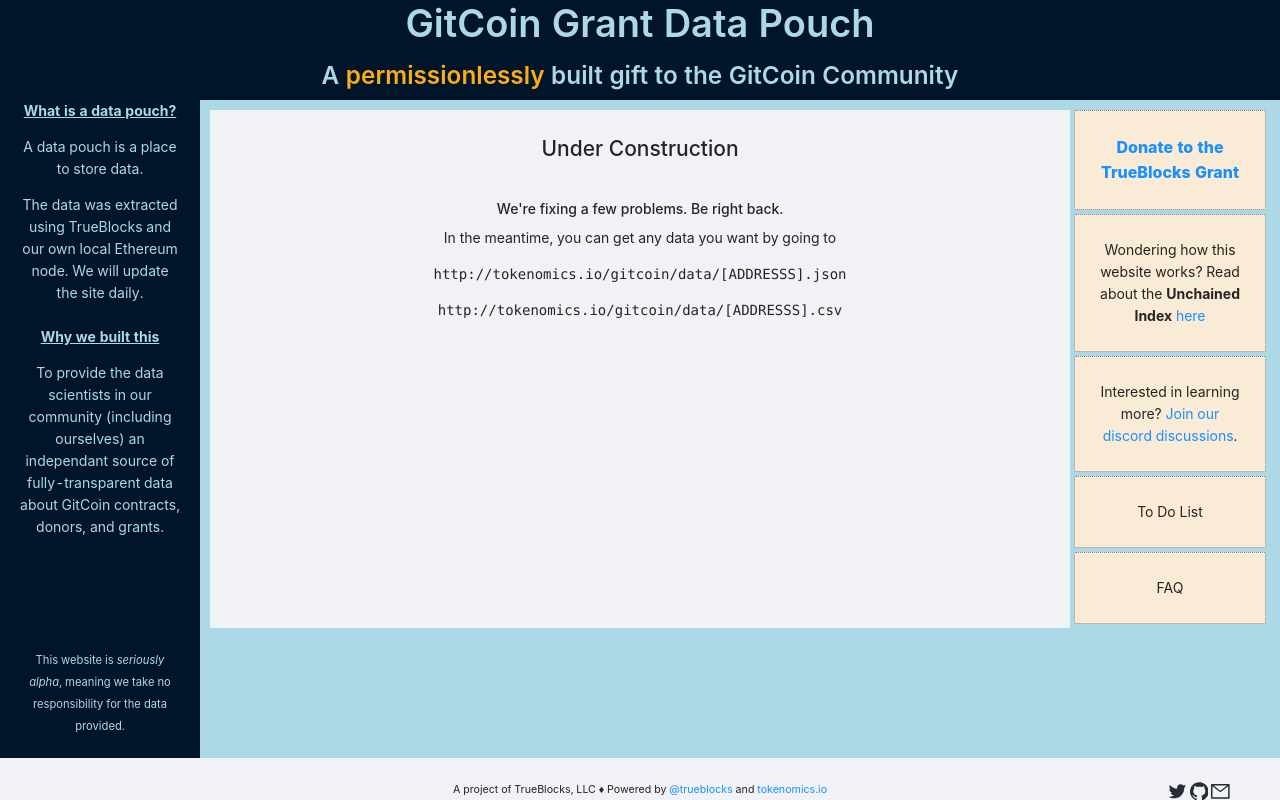
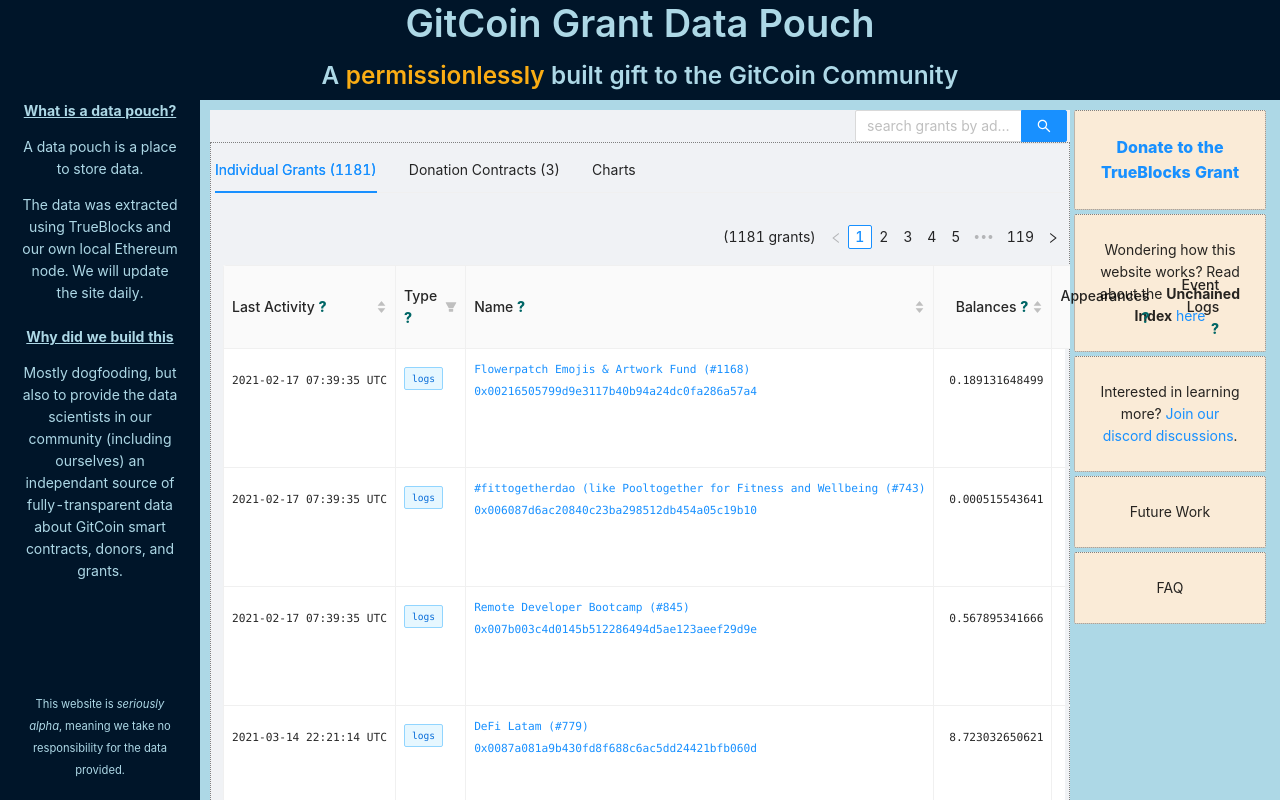
Before and after one commit to tjayrush/tokenomics.io, a React (Create React App) app: page / in a window 1280 px wide. Shown: the top 800 px of the page. Built offline with nearby package versions, Linux system fonts and the light colour scheme.

Commit message:
Updating website

```diff
--- a/src/App.js
+++ b/src/App.js
@@ -40,18 +40,7 @@
         <LeftSider />
         <Content style={{padding: '10px', paddingLeft: '10px', backgroundColor: 'lightblue'}}>
           <Layout>
-            <div style={{width: '2400px'}}>
-              <br />
-              <h2>Under Construction</h2>
-              <br />
-              <h4>We're fixing a few problems. Be right back.</h4>
-              In the meantime, you can get any data you want by going to
-              <div>
-                <p />
-                <pre>http://tokenomics.io/gitcoin/data/[ADDRESSS].json</pre>
-                <pre>http://tokenomics.io/gitcoin/data/[ADDRESSS].csv</pre>
-              </div>
-            </div>
+            <HomePage />
             <RightSider />
           </Layout>
         </Content>
@@ -98,11 +87,11 @@
       <br />
       <br />
       <Paragraph style={{textDecoration: 'underline', fontWeight: 'bold', color: 'lightblue'}}>
-        Why we built this
+        Why did we build this
       </Paragraph>
       <Text style={{color: 'lightblue'}}>
-        To provide the data scientists in our community (including ourselves) an independant source of fully-transparent
-        data about GitCoin contracts, donors, and grants.
+        Mostly dogfooding, but also to provide the data scientists in our community (including ourselves) an independant source
+        of fully-transparent data about GitCoin smart contracts, donors, and grants.
       </Text>
       <br />
       <br />
@@ -149,7 +138,7 @@
       </li>
     </ul>
   );
-  const hover1_title = 'To Do List';
+  const hover1_title = 'Future Work';
   return (
     <Sider style={{backgroundColor: 'lightblue'}}>
       <MyCard>
@@ -180,9 +169,7 @@
           title={hover1_title}
           content={hover1_text}
           trigger='hover'>
-          <div style={{width: '100%', height: '100%'}}>
-            To Do List
-          </div>
+          <div style={{width: '100%', height: '100%'}}>Future Work</div>
         </Popover>
       </MyCard>
       <MyCard>
@@ -193,9 +180,7 @@
           title={faq_title}
           content={faq_text}
           trigger='hover'>
-          <div style={{width: '100%', height: '100%'}}>
-            FAQ
-          </div>
+          <div style={{width: '100%', height: '100%'}}>FAQ</div>
         </Popover>
       </MyCard>
     </Sider>
--- a/src/FAQ.js
+++ b/src/FAQ.js
@@ -1,23 +1,5 @@
 import React from "react"
 
-const toParagraph = (str, width) => {
-  const words = str.split(' ');
-  var ret = Array([]);
-  for (var i = 0; i < words.length; i++) {
-    ret.push_back(words[i])
-  }
-  return ret.join(' ');
-}
-
-const oneFAQ = (title, text) => {
-  return (
-    <li>
-      <b>{title}</b>
-      <br />
-      <div>{text}</div>
-    </li>
-  );
-}
 export const faq_text = (
   <ul style={{marginLeft: '-20px'}}>
     <li>
--- a/src/Foot.js
+++ b/src/Foot.js
@@ -7,6 +7,8 @@
 const {Footer} = Layout;
 
 export const Foot = () => {
+  var share =
+    'http://twitter.com/intent/tweet?text=A%20permissionlessly-generated%20gift%20to%20the%20@gitcoin%20community%20powered%20by%20@trueblocks.%20Gitcoin%20Grant%20Data%20Pouch%20(http://tokenomics.io/gitcoin).';
   return (
     <Footer>
       <div style={{height: '10px', fontSize: '8pt', display: 'grid', gridTemplateColumns: '1fr 10fr 1fr'}}>
@@ -16,7 +18,7 @@
           <a href='http://tokenomics.io'>tokenomics.io</a>
         </div>
         <div style={{textAlign: 'right'}}>
-          <a rel='noreferrer' target='_blank' href='http://twitter.com/@trueblocks'>
+          <a rel='noreferrer' target='_blank' href={share}>
             <TwitterOutlined style={{fontSize: '14pt', color: '#282c34'}} />
           </a>
           {'  '}
```
